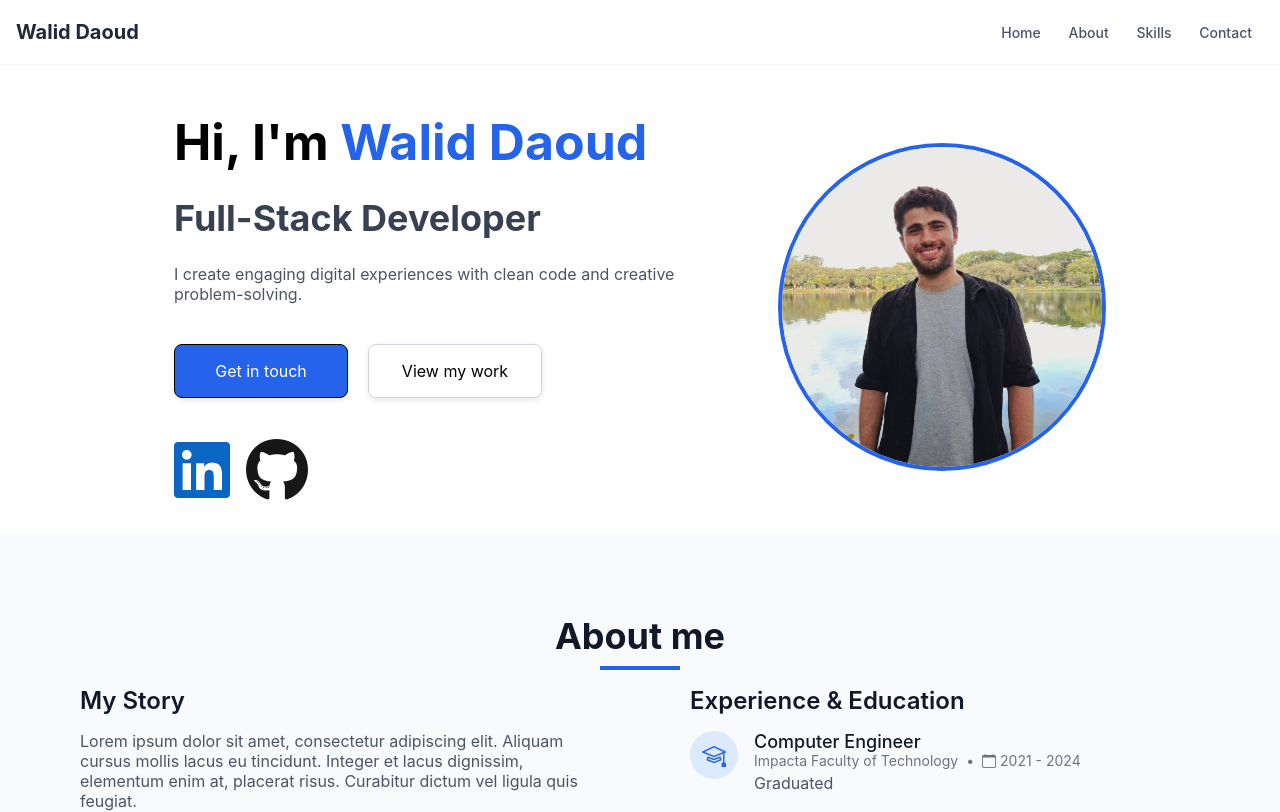
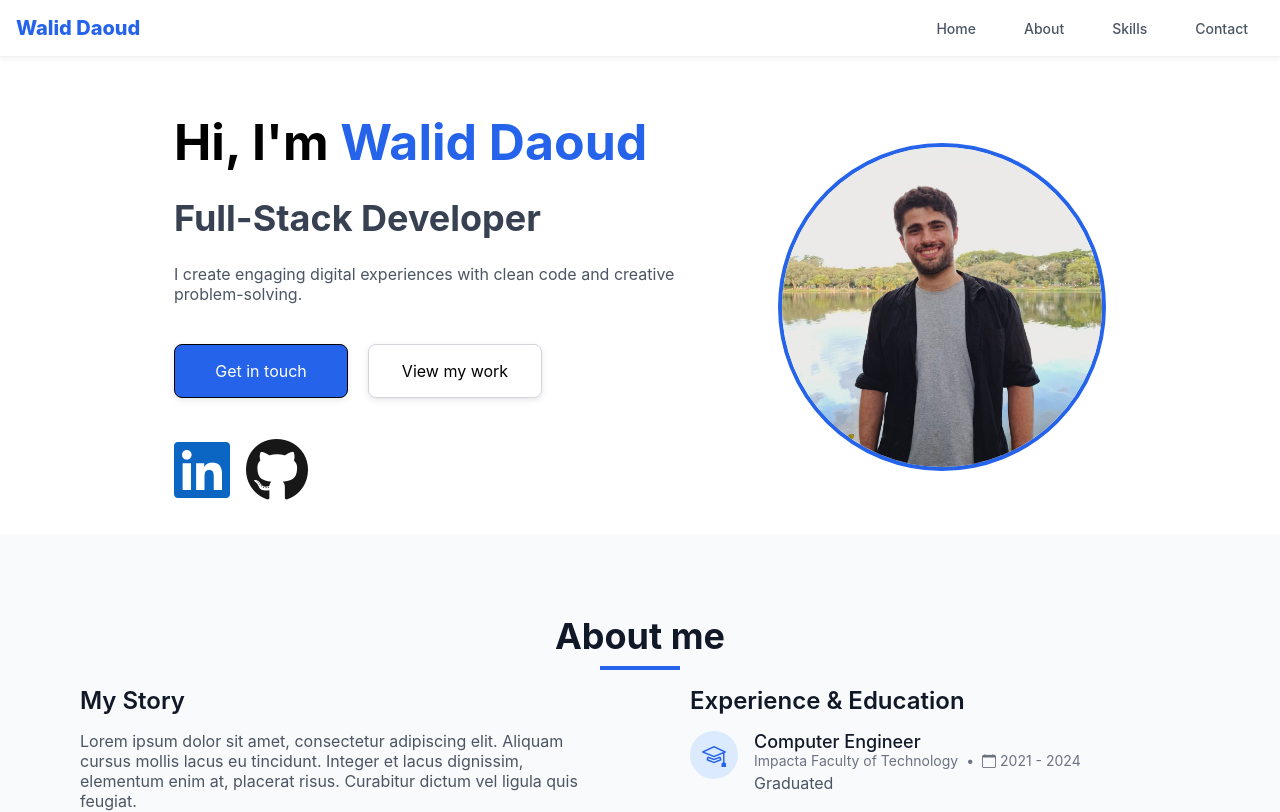
Before and after one commit to WalidcoDaoud/Portfolio, an Angular app: page / in a window 1280 px wide. Shown: the top 812 px of the page. Built offline with nearby package versions, Linux system fonts and the light colour scheme.

Commit message:
feature: nav bar sass adjusted

```diff
--- a/src/app/components/nav/nav.component.sass
+++ b/src/app/components/nav/nav.component.sass
@@ -1,8 +1,10 @@
-@use '../../../styles.sass'
+@use '../../../styles.sass' as nav
+@use 'sass:color'
 
 .nav-container
-  background-color: styles.$white
-  box-shadow: 0 1px 2px rgba(0, 0, 0, 0.05)
+  background-color: nav.$nav-bg
+  box-shadow: nav.$nav-shadow
+  border-bottom: nav.$nav-border
   position: fixed
   width: 100%
   top: 0
@@ -10,15 +12,14 @@
 
   .container
     max-width: 80rem
-    margin-left: auto
-    margin-right: auto
-    padding-left: 1rem
-    padding-right: 1rem
+    margin: 0 auto
+    padding: 0 1rem
 
     .header
       display: flex
       justify-content: space-between
-      height: 4rem
+      align-items: center
+      height: 3.5rem
 
       .home
         display: flex
@@ -27,21 +28,44 @@
         .home-link
           font-size: 1.25rem
           text-decoration: none
-          font-weight: bold
-          color: #1f2937
+          font-weight: 800
+          color: nav.$nav-brand-text
+          transition: color 0.15s ease-out
+
+          &:hover
+            color: nav.$nav-brand-text-hover
 
       .nav-items
         display: flex
         align-items: center
-        gap: 2rem
+        gap: 1.5rem
 
-        .item-link
-          color: #4b5563
-          padding: 0.5rem 0.75rem
-          font-size: 0.875rem
-          font-weight: 500
-          text-decoration: none
+        .nav-links
+          display: flex
+          gap: 1rem
 
-          &:hover
-            color: #111827;
-            text-decoration: underline
+          .item-link
+            color: nav.$nav-link-text
+            padding: 0.5rem 1rem
+            font-size: 0.875rem
+            font-weight: 500
+            text-decoration: none
+            border-radius: 4px
+            background-color: transparent
+            transform: translateY(0)
+            transition: color 0.15s ease-out, background-color 0.15s ease-out, transform 0.15s ease-out
+
+            &:hover
+              color: nav.$nav-link-text-hover
+              background-color: nav.$nav-link-bg-hover
+              transform: translateY(-1px)
+              transition-duration: 0.1s
+
+            &:focus
+              outline: nav.$nav-focus-ring
+              outline-offset: 2px
+
+            &:active
+              background-color: color.adjust(nav.$technical-description-background-color, $lightness: -5%)
+              transition-duration: 0.05s
+              transform: translateY(0) scale(0.98)
--- a/src/styles.sass
+++ b/src/styles.sass
@@ -1,3 +1,5 @@
+@use 'sass:color'
+
 html, body
   margin: 0
   padding: 0
@@ -12,10 +14,47 @@ div, span,
 strong, em, b, i, u, small, mark, abbr, code, sub, sup
   margin: 0
 
+
+// Brand Colors
+
+$primary: #2563EB
+$primary-color: #2563EB
+$primary-dark: color.adjust($primary, $lightness: -10%)
+$primary-light: color.adjust($primary, $lightness: 10%)
+
+// Neutral Colors
 $black: #000
 $white: #FFF
+$gray-100: #F3F4F6
+$gray-200: #E5E7EB
+$gray-600: #4B5563
+$gray-900: #111827
+$blue-600: $primary
+$blue-700: #1D4ED8
 
-$primary-color: #2563EB
+// ======================
+// NAVIGATION COLORS
+// ======================
+
+// Navigation
+$nav-bg: $white
+$nav-text: $gray-600
+$nav-shadow: 0 2px 4px rgba(0, 0, 0, 0.05)
+$nav-border: 1px solid rgba(0, 0, 0, 0.05)
+
+$nav-link-text: $gray-600
+$nav-link-text-hover: $gray-900
+$nav-link-bg-hover: $gray-200
+$nav-link-active: $blue-600
+$nav-link-active-state: color.adjust($gray-200, $lightness: -8%)
+$nav-active-transform: scale(0.98)
+
+$nav-brand-text: $blue-600
+$nav-brand-text-hover: $blue-700
+
+$nav-focus-ring: 2px solid $blue-600
+
+
 $job-color: #374151
 $subtitle-color: #111827
 $subtitle-description-color: #4B5563
```
